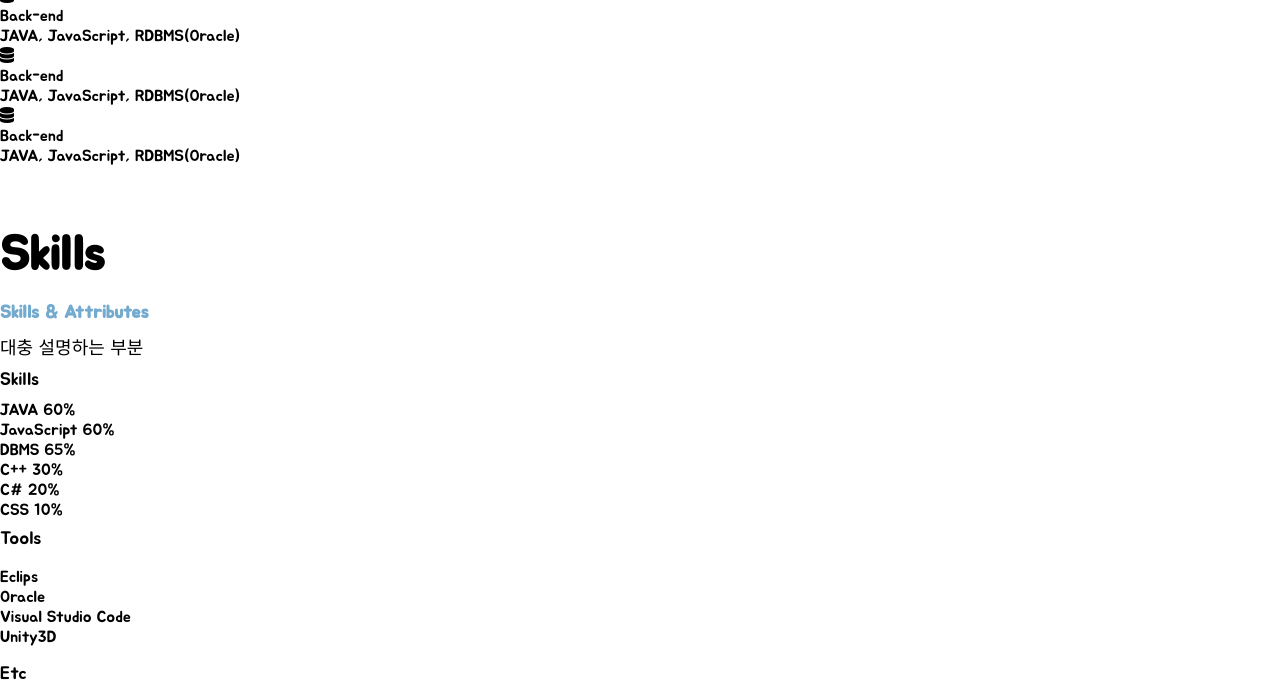
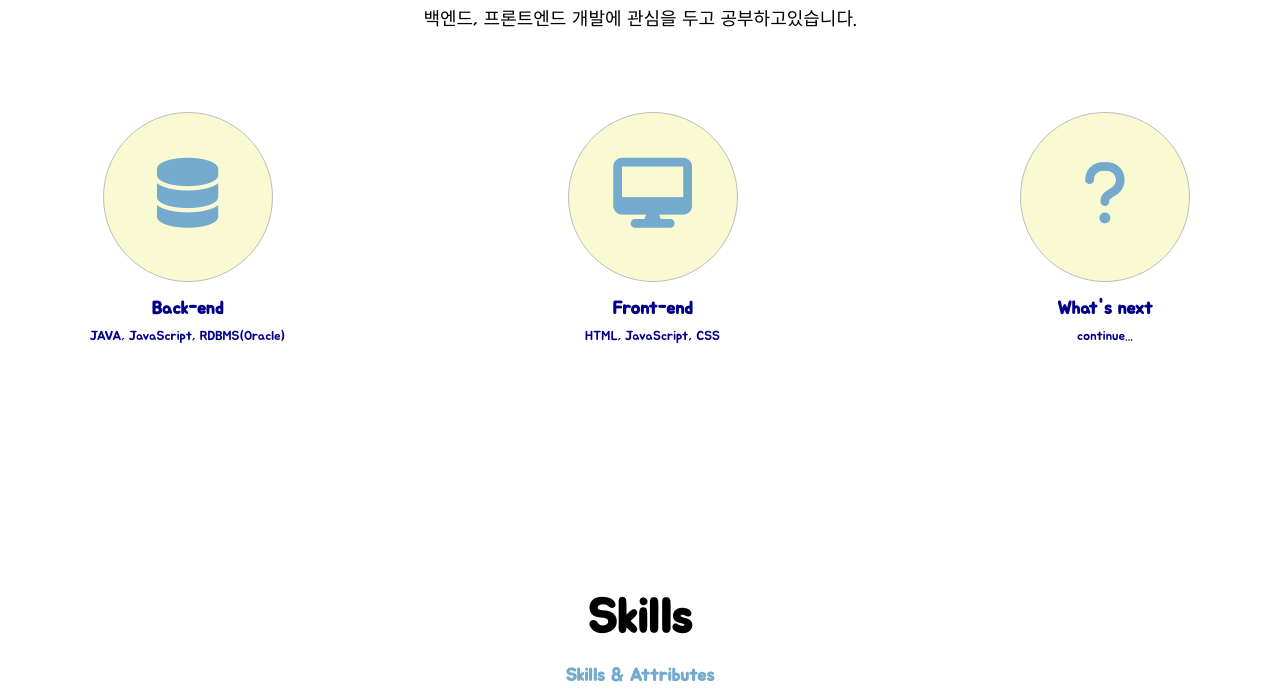
Before and after one commit to Chaneee/webPotfolio, a plain HTML site: page index.html in a window 1280 px wide. Shown: the part 809-1502 px from the top of the page. Drawn offline with Linux system fonts and the light colour scheme.

Commit message:
css.about

```diff
--- a/index.html
+++ b/index.html
@@ -8,7 +8,7 @@
   <meta name="description" content="">
   <meta name="author" content="Chanee">
   <link rel="icon" type="image/png" href="imgs/logo0.png"/>
-  <script src="https://kit.fontawesome.com/da95909bce.js" crossorigin="anonymous"></script>
+  <script src="https://kit.fontawesome.com/dca0885279.js" crossorigin="anonymous"></script>
   <link rel="preconnect" href="https://fonts.googleapis.com">
   <link rel="preconnect" href="https://fonts.gstatic.com" crossorigin>
   <link href="https://fonts.googleapis.com/css2?family=Jua&display=swap" rel="stylesheet">
@@ -42,7 +42,7 @@
       <h2 class="home__description">0.25스택 개발자</h2>
   </section>
   <!-- About -->
-  <section id="about">
+  <section id="about" class="section">
     <h1>About me</h1>
     <p>제조업회사 백엔드 개발 업무를 진행하며 간단한 프론트엔드 개발도 진행중입니다.
        <br/>아직 풀스택 개발자라고 하기엔 많이 부족한 실력으로
@@ -53,33 +53,33 @@
         <div class="major__icon">
           <i class="fas fa-database"></i>
         </div>
-        <div class="major__title">
+        <h2 class="major__title">
           Back-end
-        </div>
+        </h2>
         <div class="major__description">
           JAVA, JavaScript, RDBMS(Oracle)
         </div>
       </div>
       <div class="major">
         <div class="major__icon">
-          <i class="fas fa-database"></i>
+          <i class="fa-solid fa-desktop"></i>
         </div>
-        <div class="major__title">
-          Back-end
-        </div>
+        <h2 class="major__title">
+          Front-end
+        </h2>
         <div class="major__description">
-          JAVA, JavaScript, RDBMS(Oracle)
+          HTML, JavaScript, CSS
         </div>
       </div>
       <div class="major">
         <div class="major__icon">
-          <i class="fas fa-database"></i>
+          <i class="fa-solid fa-question"></i>
         </div>
-        <div class="major__title">
-          Back-end
-        </div>
+        <h2 class="major__title">
+          What's next
+        </h2>
         <div class="major__description">
-          JAVA, JavaScript, RDBMS(Oracle)
+          continue...
         </div>
       </div>
     </div>
@@ -97,7 +97,7 @@
     </div>
   </section>
   <!-- Skills -->
-  <section id="skills">
+  <section id="skills" class="section">
     <h1>Skills</h1>
     <h2>Skills & Attributes</h2>
     <p>대충 설명하는 부분</p>
@@ -181,7 +181,7 @@
   </section>
 
   <!-- Work -->
-  <sections id="work">
+  <sections id="work" class="section">
     <h1>Work</h1>
     <h3>projects</h3>
     <div class="work__caregories">
@@ -206,7 +206,7 @@
   </sections>
 
   <!-- ETC -->
-  <sections id="ETC">
+  <sections id="ETC" class="section">
     <h1>ETC</h1>
     <h3>My Interest Thing</h3>
 
--- a/style.css
+++ b/style.css
@@ -25,6 +25,9 @@
   /* Size */
   --size-border-radius: 10px;
   --size-active-radius: 24px;
+
+  /* Animation duration */
+  --animation-duration: 1000ms;
 }
 
 /* Universal tags */
@@ -150,3 +153,48 @@ p {
 .home__description {
   color: lightgray;
 }
+
+/* Section common */
+.section {
+  padding: 50px;
+  text-align: center;
+  max-width: 1200px;
+  margin: auto;
+}
+
+.about__majors {
+  display: flex;
+  justify-content: space-between;
+  margin: 80px 0;
+}
+
+.major__icon {
+  width: 170px;
+  height: 170px;
+  line-height: 170px;
+  font-size: 70px;
+  background-color: lightgoldenrodyellow;
+  margin: auto;
+  color: var(--color-blue);
+  border: 1px solid var(--color-dark-white);
+  border-radius: 50%;
+  margin-bottom: 16px;
+}
+
+.major__icon i{
+  transition: all var(--animation-duration) ease;
+}
+
+.major__icon:hover i {
+  color: limegreen;
+  transform: rotate(25deg) scale(1.7);
+}
+
+
+.major__title, .major__description {
+  color: darkblue;
+}
+
+.major__description {
+  font-size: small;
+}
```
